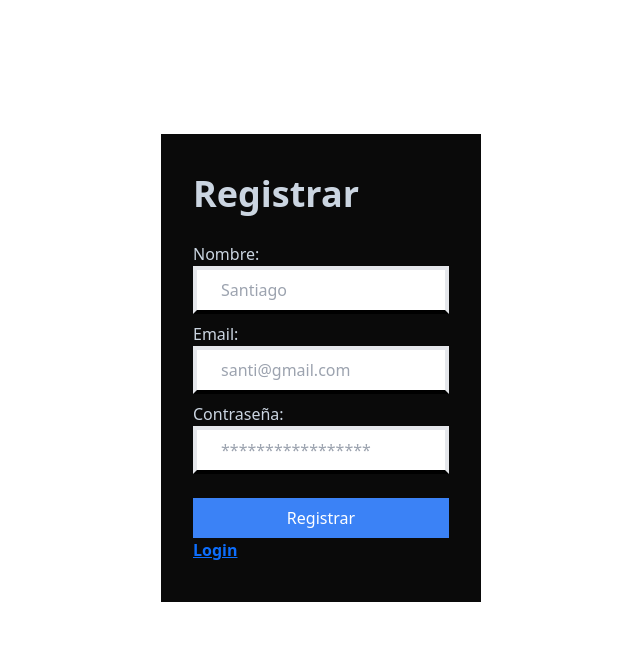
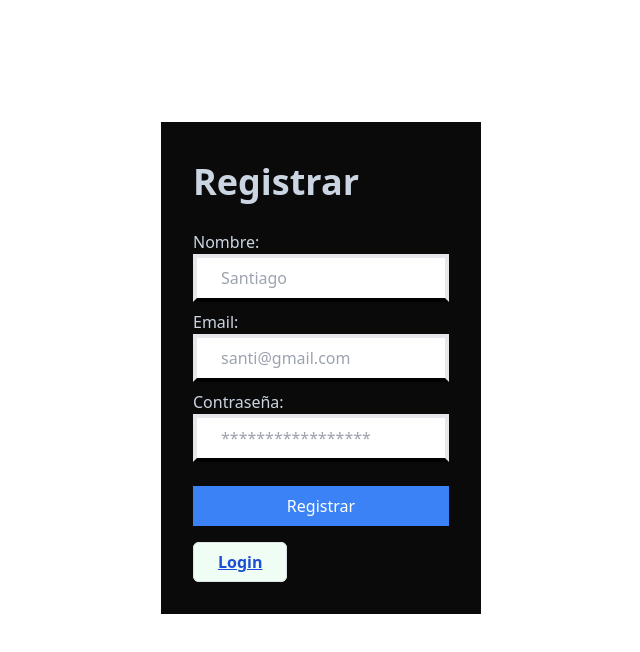
Before and after one commit to punkyDeveloper/notas2, a Next.js app: page /registrar in a window 1280 px wide. Shown: the top 652 px of the page, without its empty margins (319-959 px from the left). Built offline with nearby package versions, Linux system fonts and the light colour scheme.

Commit message:
boton de volver a el login

```diff
--- a/src/app/registrar/page.jsx
+++ b/src/app/registrar/page.jsx
@@ -103,8 +103,12 @@
         <button type="sudmit" className="bg-blue-500 text-white px-4 py-2 block w-full mt-4">
           Registrar
         </button>
-        <a href="/" className="font-semibold leading-6 text-blue hover:text-indigo-500">
+        <br/>
+        <a href="/" className="bg-green-50 hover:bg-blue-500 text-blue-700 font-semibold hover:text-white py-2 px-4 border border-blue-500 hover:border-transparent rounded">
+
+
             Login
+
           </a>
         <br />
 
```
